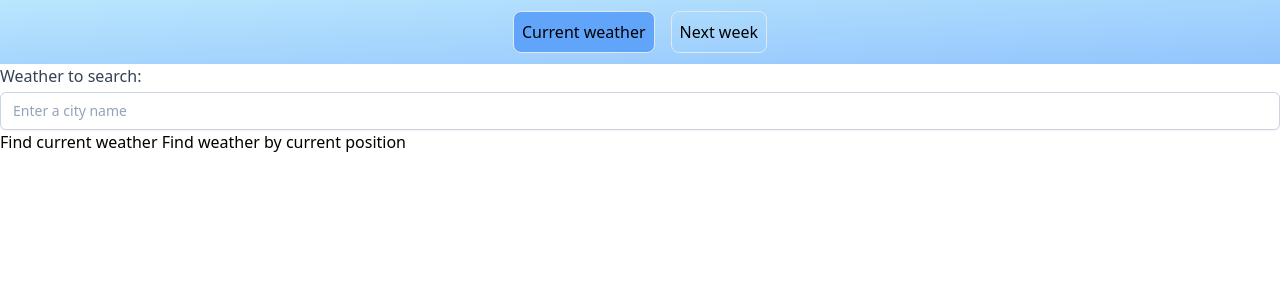
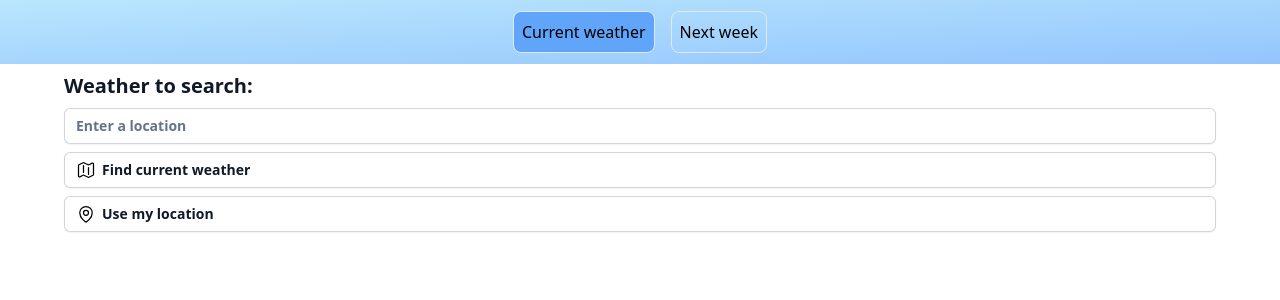
Before and after one commit to kpovel/weather-dashboard, a SvelteKit app: page / in a window 1280 px wide. Shown: the top 300 px of the page. Built offline with nearby package versions, Linux system fonts and the light colour scheme.

Commit message:
Enhanced design

```diff
--- a/src/routes/+page.svelte
+++ b/src/routes/+page.svelte
@@ -1,6 +1,8 @@
 <script>
   //import { OPENWEATHERMAP_KEY } from "$env/static/private";
   import { getCurrentPosition } from './getCurrentPosition';
+  import Mappin from '../img/map-pin.svg';
+  import Map from '../img/map.svg';
 
   let location = '';
   const weatherData = {
@@ -78,19 +80,29 @@
   }}
   action="submit"
 >
-  <label>
-    <span class="block font-medium text-slate-700 after:ml-0.5 after:text-red-500">
+  <label class="mx-auto flex w-[90vw] flex-col gap-2 text-sm font-semibold text-gray-900">
+    <span class="mt-2 text-xl">
       Weather to search:
     </span>
     <input
       bind:value={location}
-      class="mt-1 block w-full rounded-md border border-slate-300 bg-white px-3 py-2 placeholder-slate-400 shadow-sm focus:border-sky-500 focus:outline-none focus:ring-1 focus:ring-sky-500 sm:text-sm"
-      placeholder="Enter a city name"
+      class="w-full rounded-md required:border-red-500 ring-1 ring-inset ring-gray-300 bg-white px-3 py-2 placeholder-slate-500 shadow-sm focus:outline-none focus:ring-gray-400"
+      placeholder="Enter a location"
     />
-    <button type="submit">Find current weather</button>
-    <button on:click|preventDefault={fetchWeatherByCurrentPosition}
-      >Find weather by current position</button
+    <button
+      type="submit"
+      class="inline-flex items-center rounded-md bg-white px-3 py-2 shadow-sm ring-1 ring-inset ring-gray-300 hover:bg-gray-50"
     >
+      <img src={Map} alt="Map" class="mr-1.5 h-5 w-5 shrink-0" />
+      Find current weather
+    </button>
+    <button
+      on:click|preventDefault={fetchWeatherByCurrentPosition}
+      class="inline-flex items-center rounded-md bg-white px-3 py-2 shadow-sm ring-1 ring-inset ring-gray-300 hover:bg-gray-50"
+    >
+      <img src={Mappin} alt="Map pin" class="mr-1.5 h-5 w-5 flex-shrink-0" />
+      Use my location
+    </button>
   </label>
 </form>
 
```
Also changed, not shown: src/img/map-pin.svg (added), src/img/map.svg (added).
